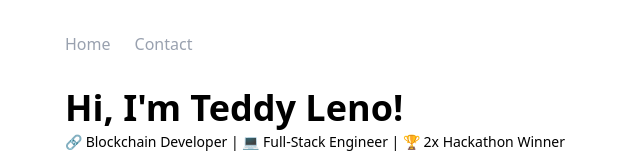
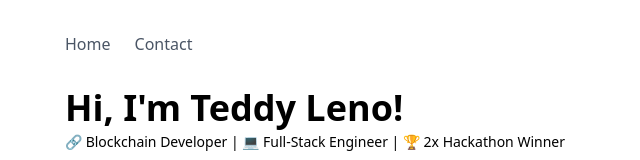
Before and after one commit to lenoteddy/lenoteddy, a React (Vite) app: page / in a window 1280 px wide. Shown: the top 160 px of the page, without its empty margins (319-959 px from the left). Built offline with nearby package versions, Linux system fonts and the light colour scheme.

Commit message:
fix: accessibility issue

```diff
--- a/src/App.tsx
+++ b/src/App.tsx
@@ -11,12 +11,12 @@ function App() {
 						</a>
 					</li> */}
 					<li>
-						<a href="#" className="text-gray-400 font-medium">
+						<a href="#" className="text-gray-600 font-medium">
 							Home
 						</a>
 					</li>
 					<li>
-						<a href="mailto:lenoteddy@gmail.com" className="text-gray-400 font-medium">
+						<a href="mailto:lenoteddy@gmail.com" className="text-gray-600 font-medium">
 							Contact
 						</a>
 					</li>
```
